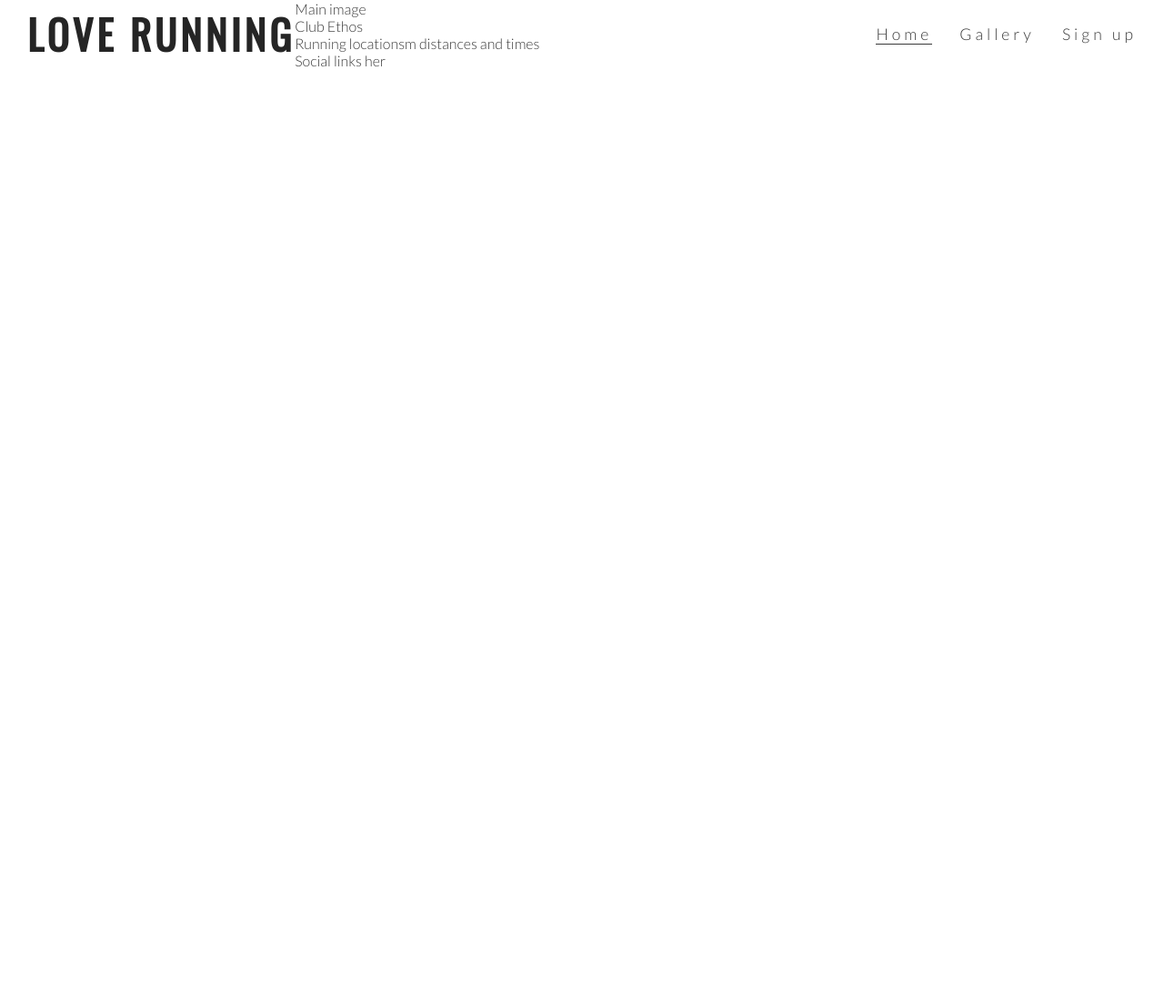
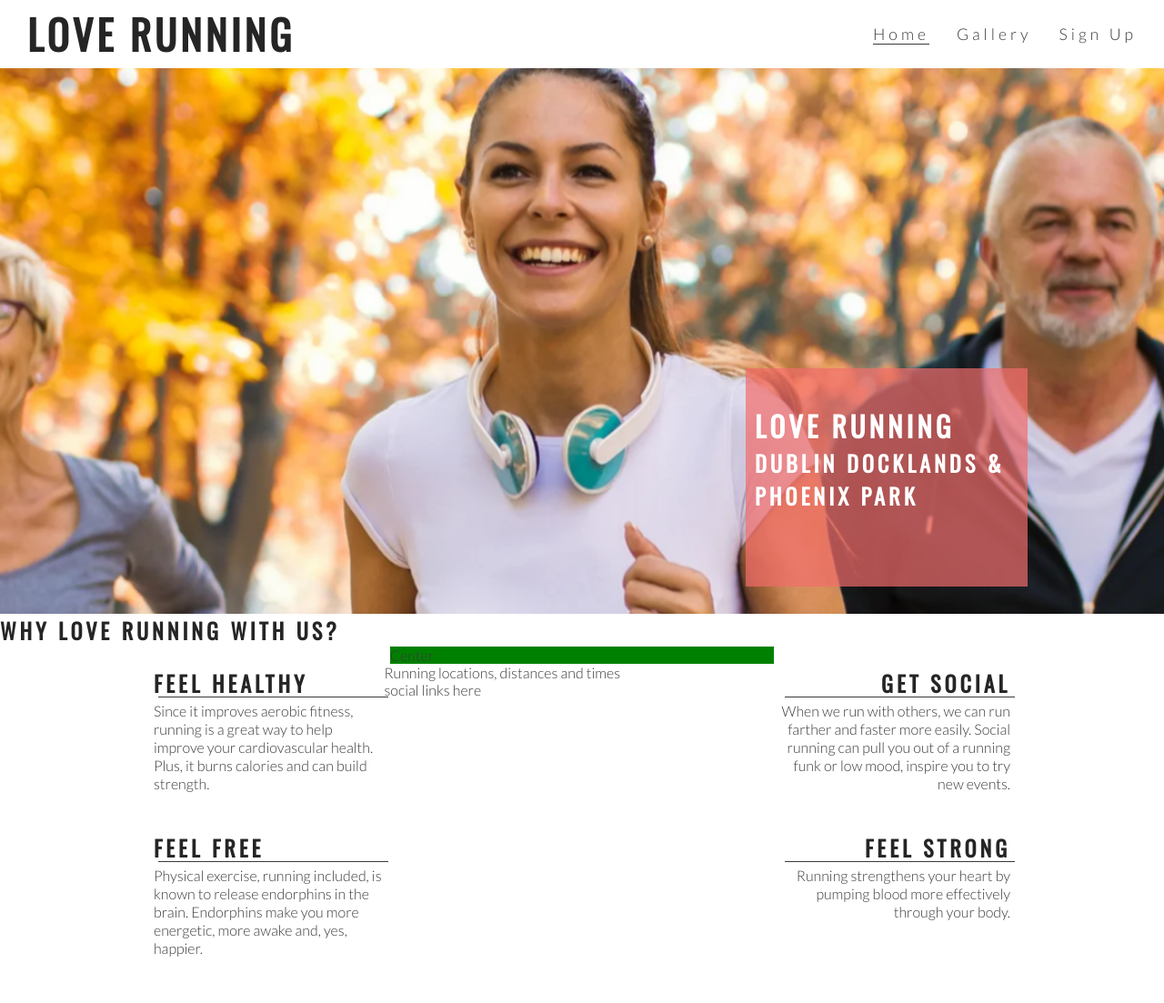
Before and after one commit to dcsndevs/love-running, a plain HTML site: page index.html in a window 1280 px wide. Shown: the whole page at 91% size. Before the commit the page ends 800 px from the top, so only its background shows below. Drawn offline with nearby package versions, Linux system fonts and the light colour scheme.

Commit message:
Retrive index.html after mistakenly deleting it from local machine

```diff
--- a/index.html
+++ b/index.html
@@ -3,7 +3,6 @@
 
 <head>
     <meta charset="UTF-8">
-    <meta http-equiv="X-UA-Compatible" content="IE=edge">
     <meta name="viewport" content="width=device-width, initial-scale=1.0">
     <meta name="description" content="Love Running club for runners in Dublin, Ireland">
     <meta name="keywords" content="love running, running club, ireland, dublin">
@@ -20,29 +19,68 @@
         <nav>
             <ul id="menu">
                 <li>
-                    <a href="#signup.html">Sign up</a>
+                    <a href="#">Sign Up</a>
                 </li>
                 <li>
-                    <a href="#gallery.html">Gallery</a>
+                    <a href="#">Gallery</a>
                 </li>
                 <li>
                     <a href="index.html" class="active">Home</a>
                 </li>
             </ul>
         </nav>
-
     </header>
-    <section>
-        Main image
+    <section id="hero-outer">
+        <div id="hero-image"></div>
+        <div id="cover-text">
+            <h2>Love Running</h2>
+            <h3>Dublin Docklands & Phoenix Park</h3>
+        </div>
+    </section>
+    <section id="club-ethos">
+        <h2 id="welcome">Why Love Running With Us?</h2>
+        <div id="left-about">
+            <div class="left-about-heading">
+                <h2>Feel Healthy</h2>
+                <hr>
+                <p>
+                    Since it improves aerobic fitness, running is a great way to help improve your cardiovascular
+                    health. Plus, it burns calories and can build strength.
+                </p>
+            </div>
+            <div class="left-about-heading">
+                <h2>Feel Free</h2>
+                <hr>
+                <p>
+                    Physical exercise, running included, is known to release endorphins in the brain. Endorphins make
+                    you more energetic, more awake and, yes, happier.
+                </p>
+            </div>
+        </div>
+        <div id="right-about">
+            <div class="right-about-heading">
+                <h2>Get Social</h2>
+                <hr>
+                <p>
+                    When we run with others, we can run farther and faster more easily. Social running can pull you out
+                    of a running funk or low mood, inspire you to try new events.
+                </p>
+            </div>
+            <div class="right-about-heading">
+                <h2>Feel Strong</h2>
+                <hr>
+                <p>
+                    Running strengthens your heart by pumping blood more effectively through your body.
+                </p>
+            </div>
+        </div>
+        <div id="center-about">Center</div>
     </section>
     <section>
-        Club Ethos
-    </section>
-    <section>
-        Running locationsm distances and times
+        Running locations, distances and times
     </section>
     <footer>
-        Social links her
+        social links here
     </footer>
 </body>
 
```
